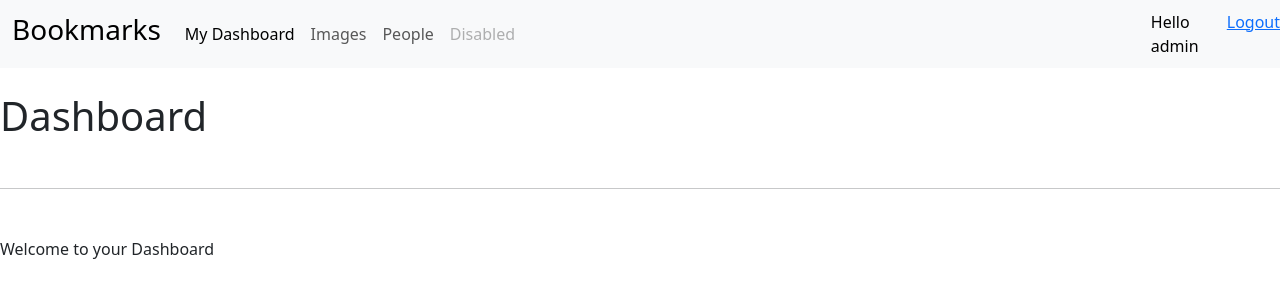
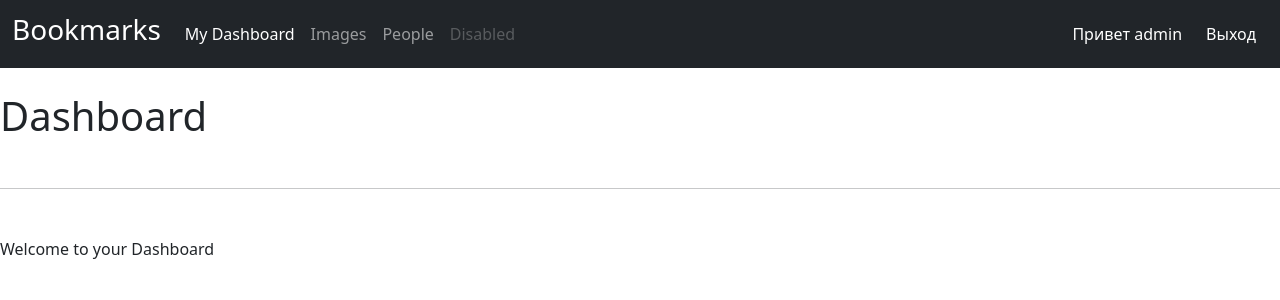
Before and after one commit to Satrey/social, a Django app: page /account/ in a window 1280 px wide. Shown: the top 300 px of the page. Run offline with Django 4.2, Linux system fonts and the light colour scheme; a user stored in the database is signed in.

Commit message:
Поправлены стили в style.css Книга стр. 163

```diff
--- a/bookmarks/static/css/styles.css
+++ /dev/null
@@ -1,10 +0,0 @@
-.txt-shadow {
-    text-shadow: 2px 2px 6px gray;
-}
-
-.field{font-weight:bold;}
-
-.user {
-    display: inline;
-    color: black;
-}
--- a/bookmarks/templates/base.html
+++ b/bookmarks/templates/base.html
@@ -11,7 +11,7 @@
     <link rel="stylesheet" href="{% static 'css/styles.css' %}">
   </head>
   <body>
-    <nav class="navbar navbar-expand-lg bg-body-tertiary bg-dark">
+    <nav class="navbar navbar-expand-lg bg-dark navbar-dark">
       <div class="container-fluid ">
         <a class="navbar-brand" href="#"><h3>Bookmarks</h3></a>
         <button class="navbar-toggler" type="button" data-bs-toggle="collapse" data-bs-target="#navbarNav" aria-controls="navbarNav" aria-expanded="false" aria-label="Toggle navigation">
@@ -38,16 +38,16 @@
       </div>
       <div class="user d-flex">
         {% if request.user.is_authenticated %}
-          <div>
-            <span>Hello {{ request.user.first_name|default:request.user.username }}</span>
+          <div class="text-white text-nowrap me-4" >
+            <span>Привет {{ request.user.first_name|default:request.user.username }}</span>
           </div>
-          <div>
-            <a href="{% url "logout" %}">Logout</a>
+          <div class="text-white text-nowrap me-4">
+            <a class="text-decoration-none text-reset" href='{% url "logout" %}'>Выход</a>
           </div>
 
         {% else %}
-          <div>
-            <a href="{% url "login" %}">Log-in</a>
+          <div class="text-white text-nowrap">
+            <a class="text-decoration-none text-reset" href='{% url "login" %}'>Вход</a>
           </div>
         {% endif %}
       </div>
```
Also changed, not shown: bookmarks/db.sqlite3.
